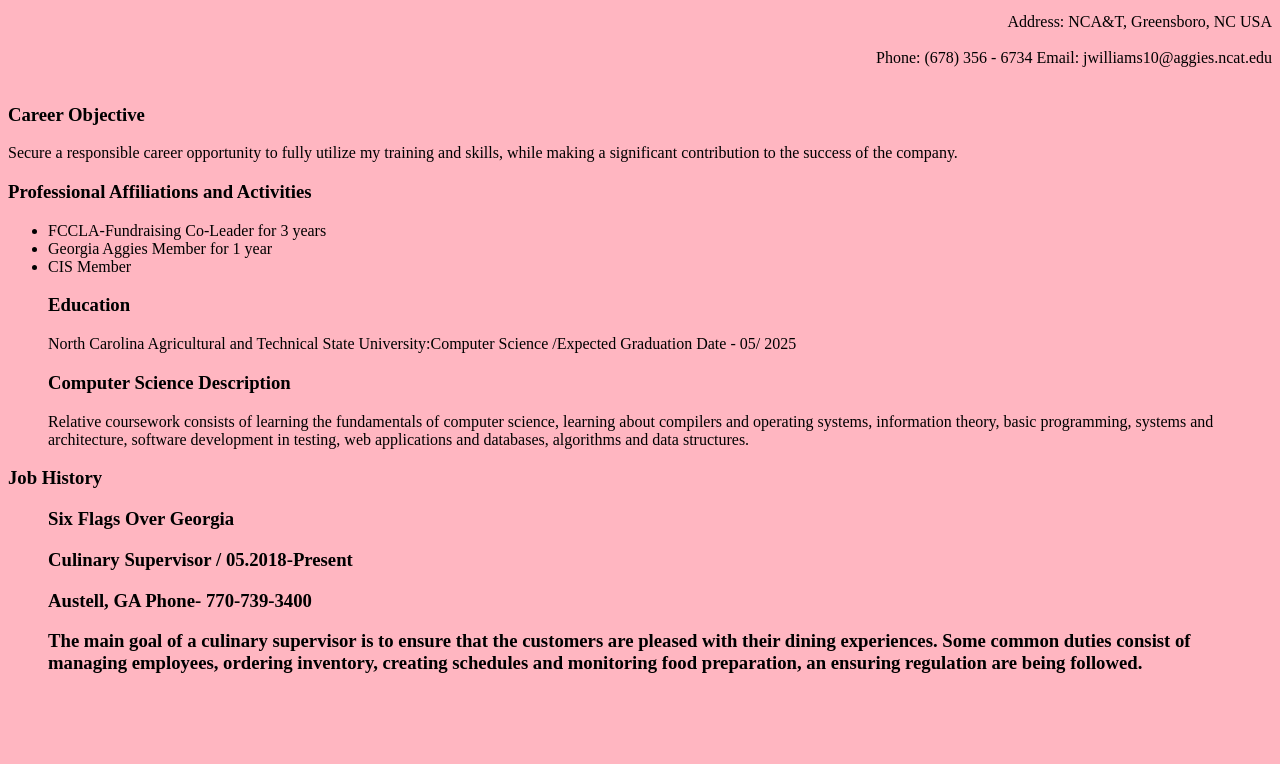
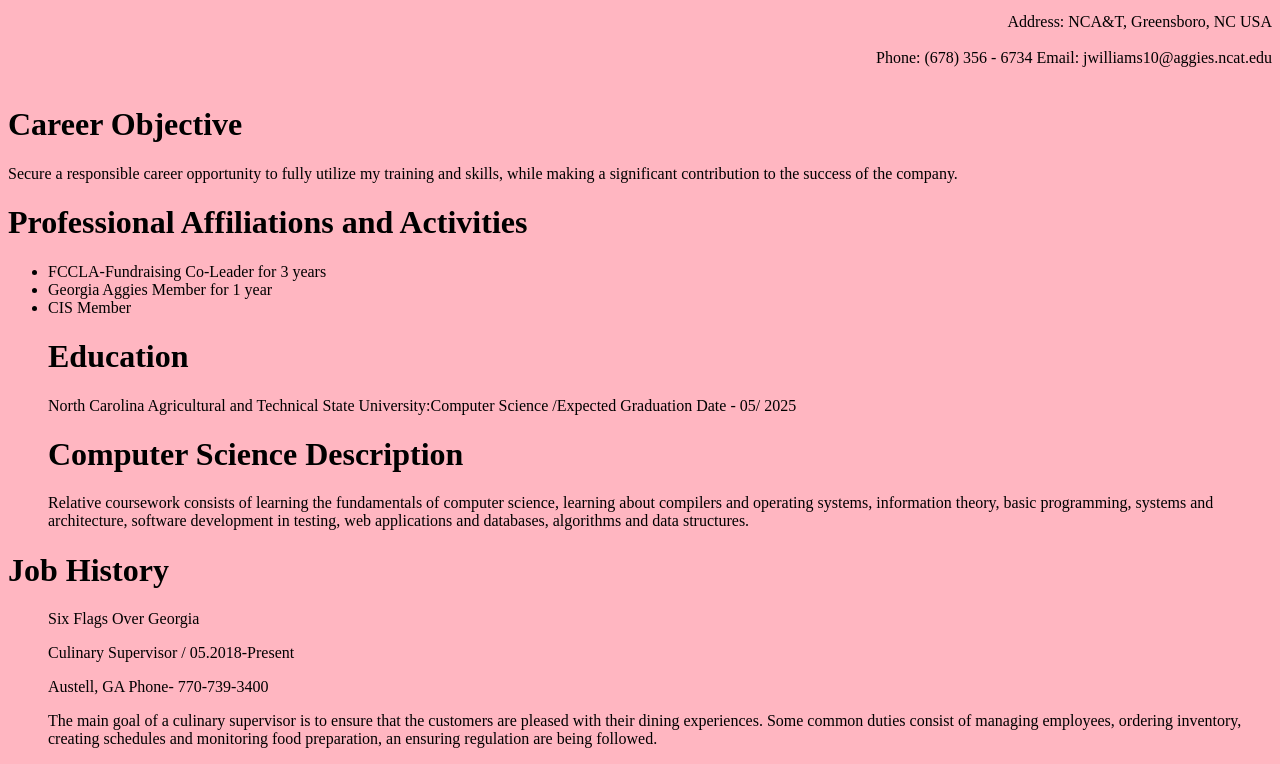
Before and after one commit to jennwill000/resume, a plain HTML site: page index.html in a window 1280 px wide. Shown: the part 101-865 px from the top of the page. Before the commit the page ends 800 px from the top, so only its background shows below. Drawn offline with Linux system fonts and the light colour scheme.

Commit message:
Update index.html

```diff
--- a/index.html
+++ b/index.html
@@ -17,29 +17,29 @@ Phone: (678) 356 - 6734 Email: jwilliams10@aggies.ncat.edu <br> <br>
 
 <p>
 
-<h3> Career Objective </h3>
+<h1> Career Objective </h1>
 
 Secure a responsible career opportunity to fully utilize my training and skills, while making a significant contribution to the success of the company.
 </p>
 
-<h3> Professional Affiliations and Activities </h3>
+<h1> Professional Affiliations and Activities </h1>
 
 <ul>
 <li> FCCLA-Fundraising Co-Leader for 3 years </li>
 <li> Georgia Aggies Member for 1 year </li>
 <li> CIS Member </li>
 
- <h3> Education </h3>
+ <h1> Education </h1>
 
  North Carolina Agricultural and Technical State University:Computer Science /Expected Graduation Date - 05/ 2025
 </p>
 
- <h3> Computer Science Description </h3>
+ <h1> Computer Science Description </h1>
 
  Relative coursework consists of learning the fundamentals of computer science, learning about compilers and operating systems, information theory, basic programming, systems and architecture, software development in testing, web applications and databases, algorithms and data structures.
  </ul>
 
-<h3> Job History <h3>
+<h1> Job History </h1>
  <ul>
  </p>
 Six Flags Over Georgia
```
